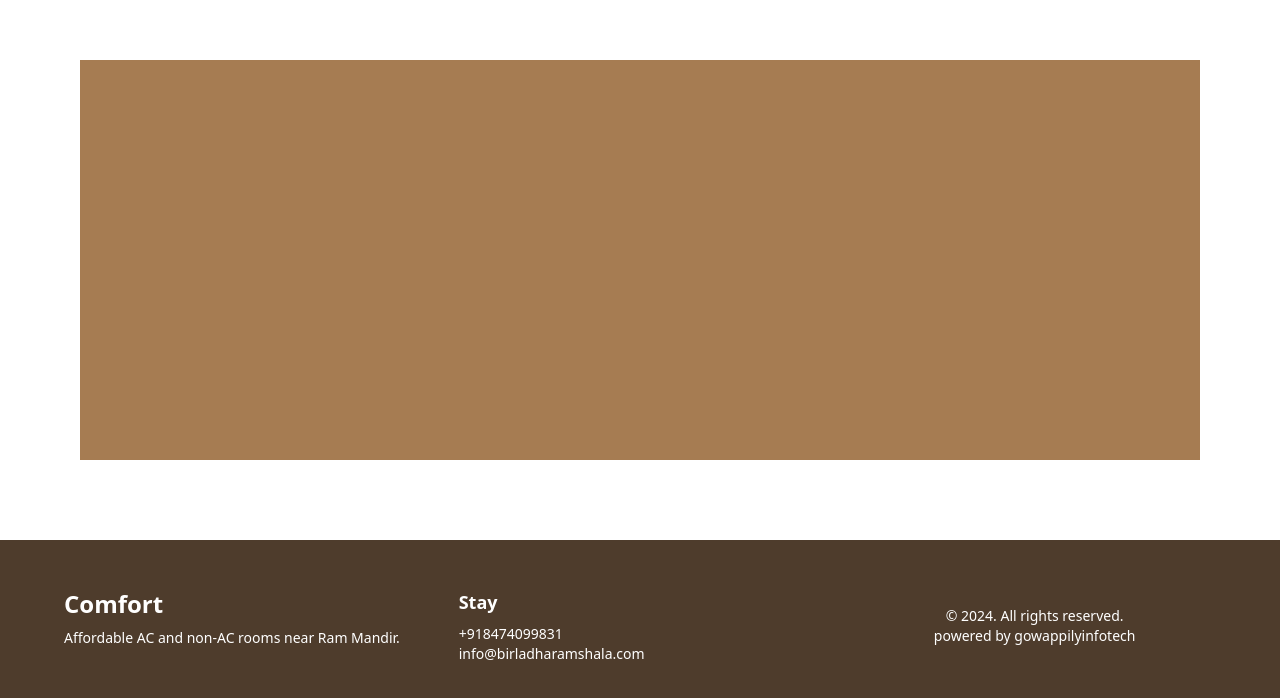
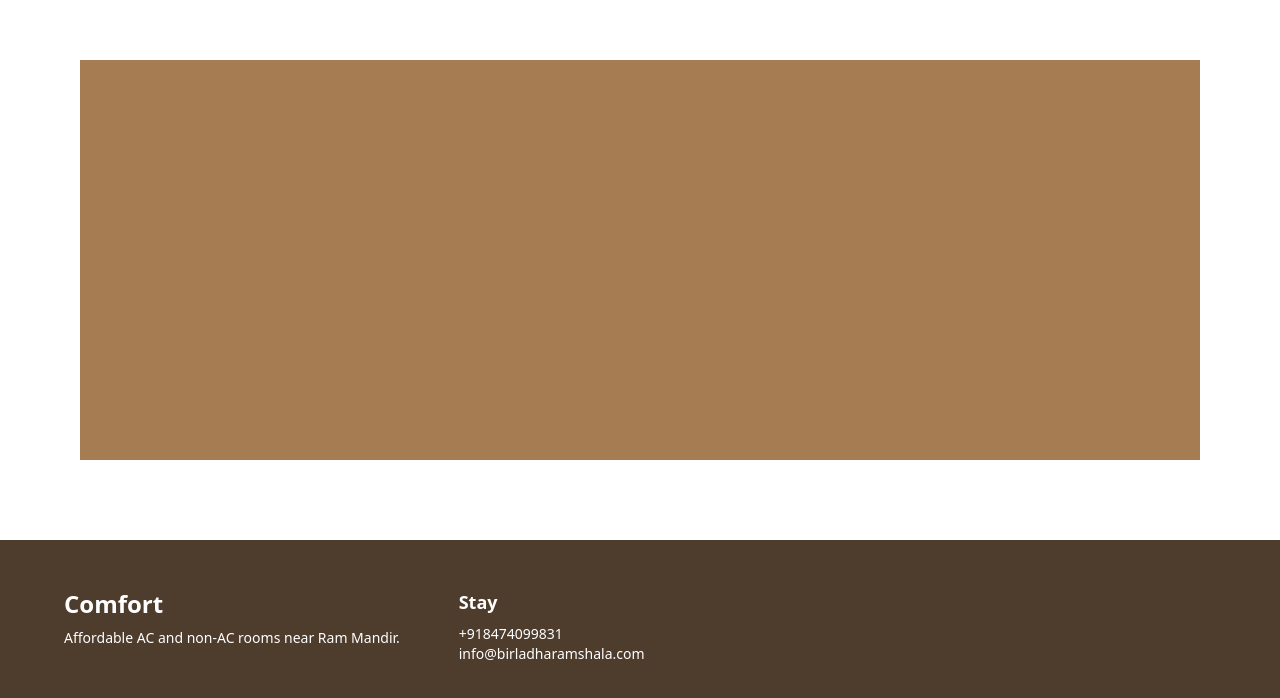
Before and after one commit to pawankumar651454-maker/birla-1, a React (Create React App) app: page / in a window 1280 px wide. Shown: the part 3680-4378 px from the top of the page. Built offline with nearby package versions, Linux system fonts and the light colour scheme.

Commit message:
Update Footer.js

```diff
--- a/src/Components/New/Footer.js
+++ b/src/Components/New/Footer.js
@@ -81,11 +81,7 @@ const Footer = ({phone}) => {
           <p className="text-sm">info@birladharamshala.com</p>
         </div>
 
-        {/* End Section */}
-        <div className="footer-middle flex flex-col items-start justify-center md:items-center">
-          <p className="text-sm">&copy; 2024. All rights reserved.</p>
-          <p className="text-sm">powered by gowappilyinfotech</p>
-        </div>
+
       </div>
     </footer>
   );
```
